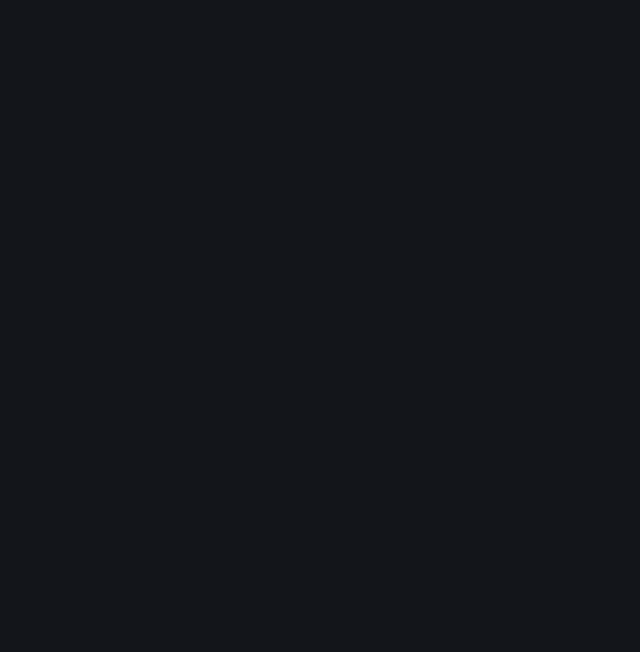
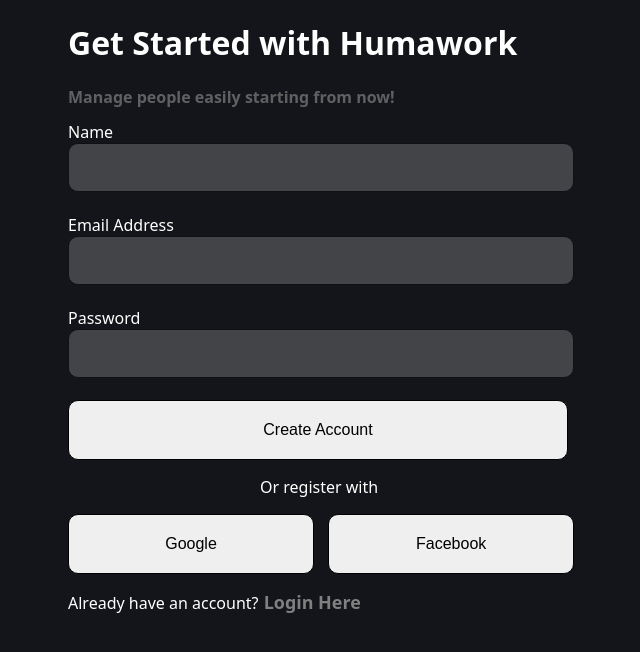
Before and after one commit to devprogq/Dev, an Astro site in the folder Projects/someClone/: page / in a window 1280 px wide. Shown: the whole page, without its empty margins (172-812 px from the left). Built offline with nearby package versions, Linux system fonts and the light colour scheme; Astro itself is replaced by a stand-in of ours.

Commit message:
form clone practice

```diff
--- /dev/null
+++ b/Projects/someClone/src/components/Signup.astro
@@ -0,0 +1,99 @@
+<!DOCTYPE html>
+<html lang="en">
+<head>
+    <meta charset="UTF-8">
+    <meta name="viewport" content="width=device-width, initial-scale=1.0">
+    <title>Document</title>
+</head>
+<body>
+    <form>
+        <h1 class="text">
+            Get Started with Humawork
+        </h1>
+
+        <h2>
+            Manage people easily starting from now!
+        </h2>
+
+        <label class="text" for="fname">Name</label><br>
+        <input class="inputB" type="text" id="fname" name="fname"><br><br>
+
+        <label class="text" for="email">Email Address</label><br>
+        <input class="inputB" type="email" id="email" name="email"><br><br>
+
+        <label class="text" for="psswrd">Password</label><br>
+        <input class="inputB" type="password" id="psswrd" name="psswrd"><br>
+        <br>
+        <button id="btnB"> Create Account </button>
+
+        <div id="separator" >
+                <p class="text">Or register with</p>
+        </div>
+
+        <div>
+            <button class="btns">Google</button>
+            <button class="btns">Facebook</button>
+        </div>
+
+        <p class="text">Already have an account? <strong> <a href="">Login Here</a> </strong></p>
+
+    </form>
+</body>
+</html>
+
+<style>
+    form {
+        width: 800px;
+        margin-right: auto;
+        margin-left: auto;
+    }
+    .text {
+        color: white;
+    }
+    h2 {
+        font-size: 16px;
+        color: gray;
+        opacity: 0.7;
+    }
+    .inputB {
+        width: 500px;
+        height: 45px;
+        border: 1px solid black;
+        border-radius: 10px;
+        opacity: 0.2;
+    }
+    .inputB:focus {
+        border: 1px solid black;
+        opacity: 0.5;
+    }
+    #btnB {
+        font-size: 1rem;
+        width: 500px;
+        height: 60px;
+        border: 1px solid black;
+        border-radius: 10px;
+    }
+    .btns {
+        font-size: 1rem;
+        cursor: pointer;
+        border: 1px solid black;
+        border-radius: 10px;
+        margin-right: 10px;
+        width: 246px;
+        height: 60px;
+    }
+    #separator {
+        margin-left: 12rem;
+        margin-top: 1rem;
+    }
+    a {
+        font-size: 1.12rem;
+        color: gray;
+        outline: none;
+        text-decoration: none;
+        padding: 2px 1px 0;
+    }
+    a:hover {
+        border-bottom: 1px solid;
+    }
+</style>
--- a/Projects/someClone/src/pages/index.astro
+++ b/Projects/someClone/src/pages/index.astro
@@ -1,11 +1,11 @@
 ---
 import Layout from '../layouts/Layout.astro';
-import Card from '../components/Card.astro';
+import Signup from '../components/Signup.astro';
 ---
 
 <Layout title="My web.">
 	<main>
-
+		<Signup />
 	</main>
 </Layout>
 
```
Also changed, not shown: Projects/someClone/src/components/assets/Facebook_f_logo.png (added), Projects/someClone/src/components/assets/png-transparent-google-logo-g-suite-google-guava-google-plus-company-text-logo.png (added), inspiration/original-3c8ee9b4200f91427340247b1e030891.png (added).
